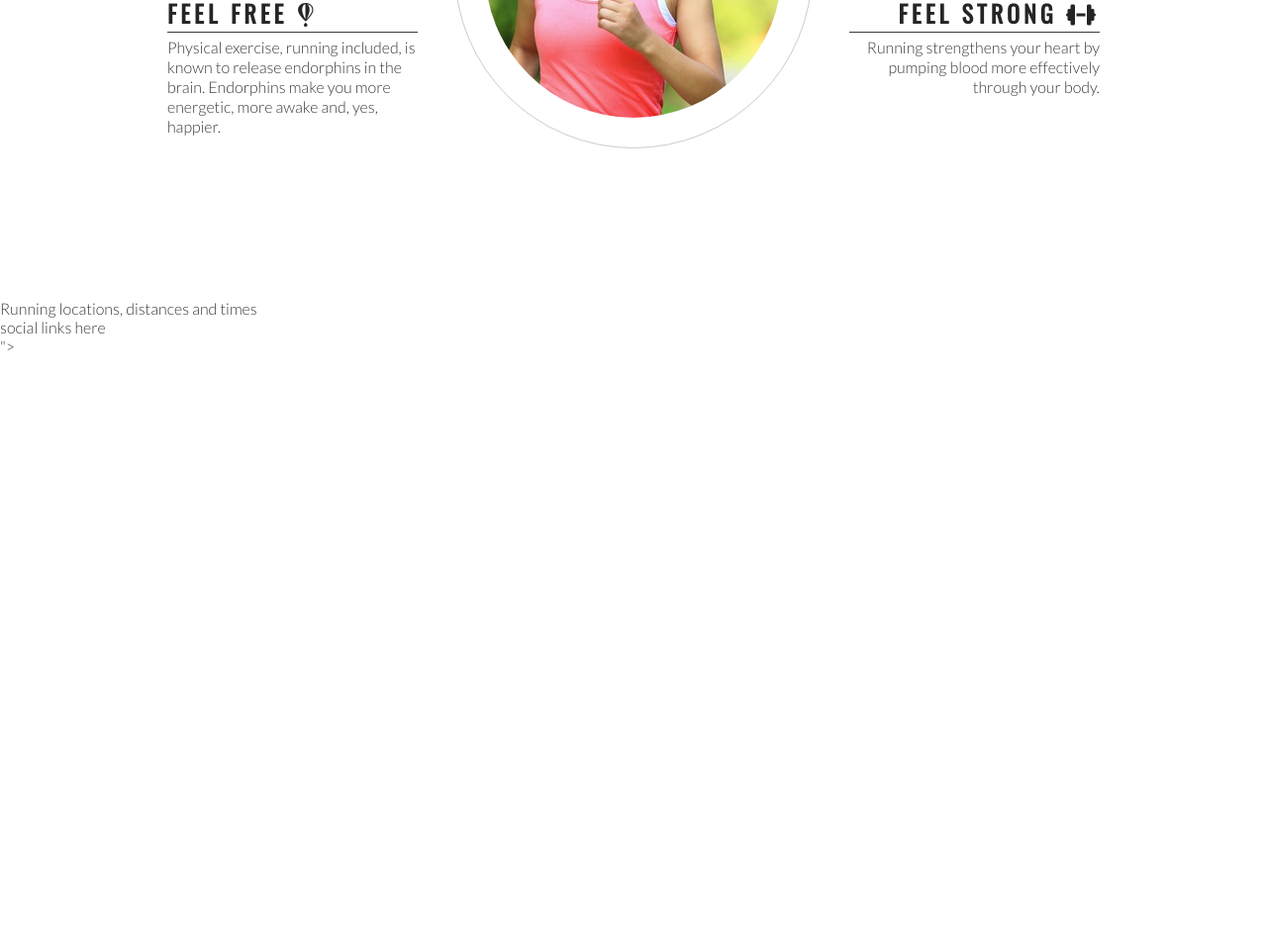
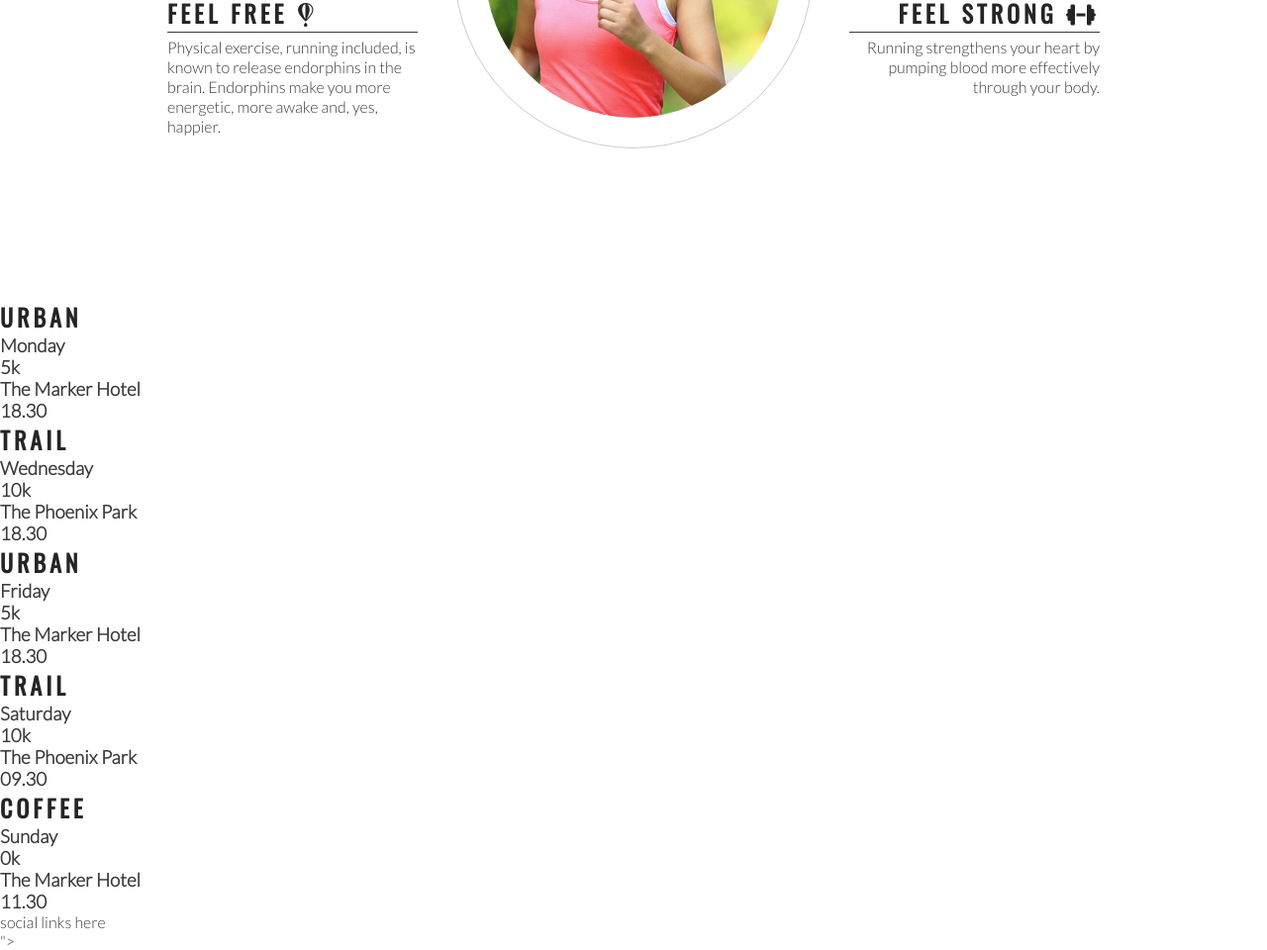
Before and after one commit to Brindusa22/love-running, a plain HTML site: page index.html in a window 1280 px wide. Shown: the part 993-1953 px from the top of the page at 99% size. Before the commit the page ends 1352 px from the top, so only its background shows below. Drawn offline with nearby package versions, Linux system fonts and the light colour scheme.

Commit message:
Add meetup times main structure

```diff
--- a/index.html
+++ b/index.html
@@ -86,7 +86,41 @@
         </div>
     </section>
     <section>
-        Running locations, distances and times
+        <div>
+            <h2>Urban</h2>
+            <h3>Monday</h3>
+            <h3>5k</h3>
+            <h3>The Marker Hotel</h3>
+            <h3>18.30</h3>
+        </div>
+        <div>
+            <h2>Trail</h2>
+            <h3>Wednesday</h3>
+            <h3>10k</h3>
+            <h3>The Phoenix Park</h3>
+            <h3>18.30</h3>
+        </div>
+        <div>
+            <h2>Urban</h2>
+            <h3>Friday</h3>
+            <h3>5k</h3>
+            <h3>The Marker Hotel</h3>
+            <h3>18.30</h3>
+        </div>
+        <div>
+            <h2>Trail</h2>
+            <h3>Saturday</h3>
+            <h3>10k</h3>
+            <h3>The Phoenix Park</h3>
+            <h3>09.30</h3>
+        </div>
+        <div>
+            <h2>Coffee</h2>
+            <h3>Sunday</h3>
+            <h3>0k</h3>
+            <h3>The Marker Hotel</h3>
+            <h3>11.30</h3>
+        </div>
     </section>
     <footer>
         social links here
```
